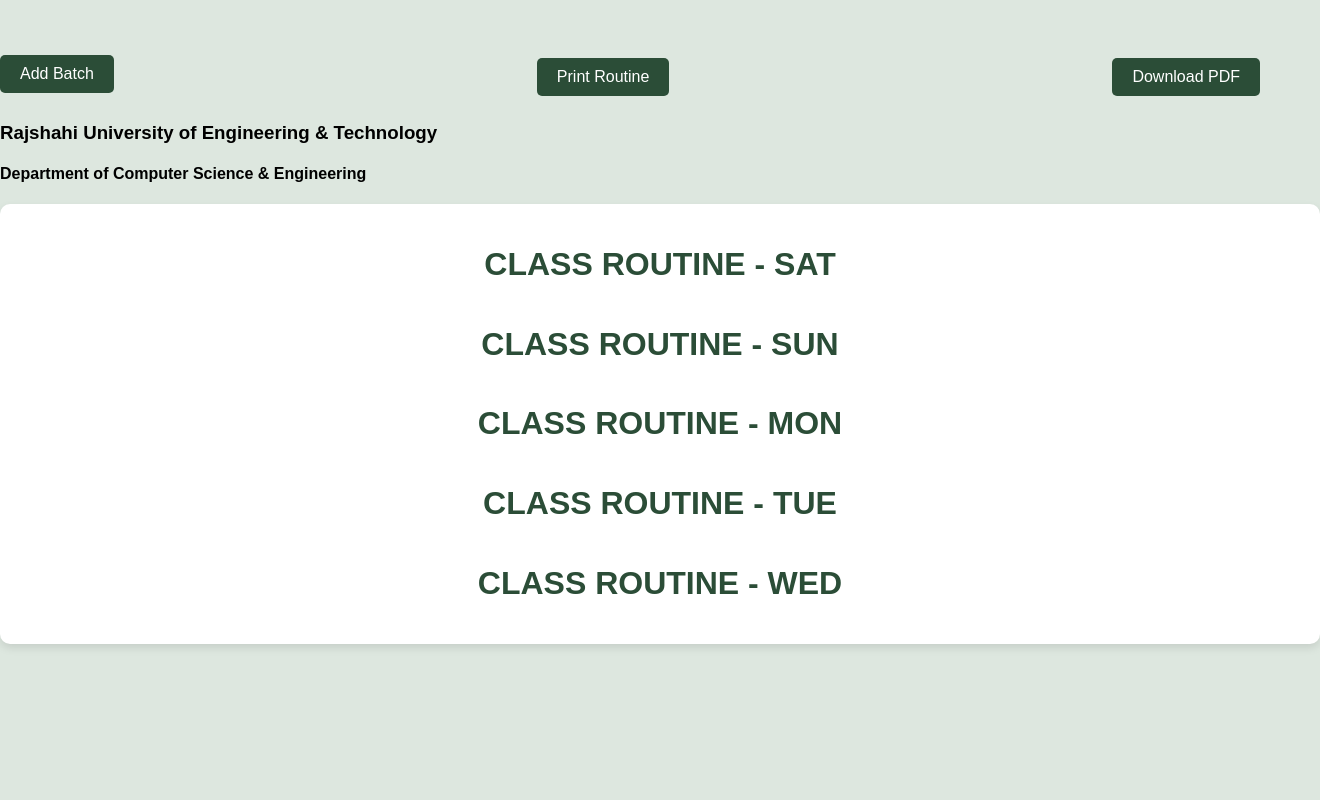
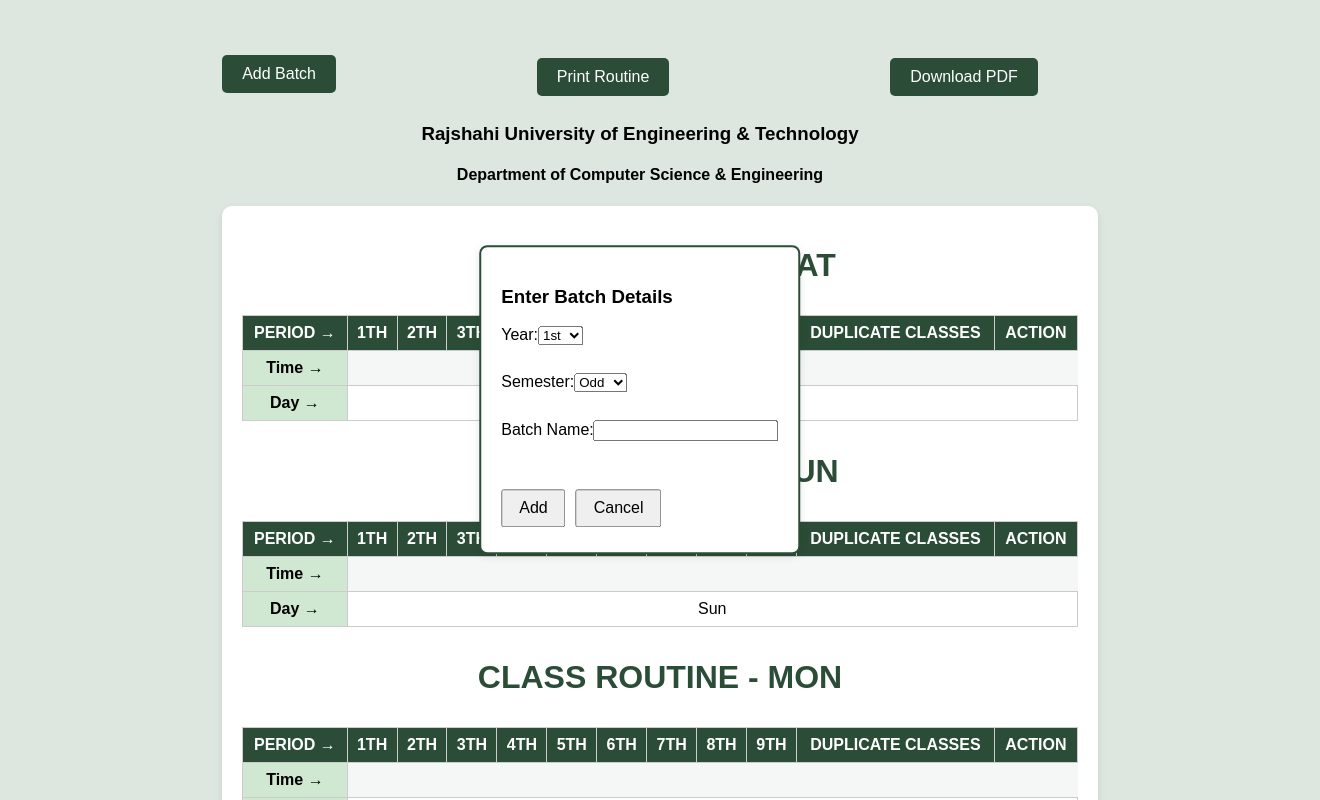
Before and after one commit to MyshaAhmed/CS-Routine, a React (Create React App) app: page / in a window 1280 px wide. Both pictures are taken after a click on the button "Add Batch". Shown: the top 800 px of the page, 1320 px wide, since content can reach past the window. Built offline with nearby package versions, Linux system fonts and the light colour scheme.

Commit message:
add batch btn fixed

```diff
--- a/src/App.js
+++ b/src/App.js
@@ -13,44 +13,54 @@ function App() {
   const [showBatchPopup, setShowBatchPopup] = useState(false);
   const [showEditPopup, setShowEditPopup] = useState(false);
 
-  // Add batch handler
+  const getLightColor = () => {
+    const hue = Math.floor(Math.random() * 360);
+    return `hsl(${hue}, 50%, 85%)`;
+  };
+
   const addBatch = (batchData) => {
     const newBatch = {
       ...batchData,
       id: Date.now(),
       color: getLightColor()
     };
-    setBatches([...batches, newBatch]);
+    setBatches(prev => [...prev, newBatch]);
     setShowBatchPopup(false);
   };
 
-  // Cell click handler
   const handleCellClick = (cellInfo) => {
     setSelectedCell(cellInfo);
     setShowEditPopup(true);
   };
 
-  // Print handler
   const handlePrint = () => {
+    const elementsToHide = document.querySelectorAll('.no-print');
+    elementsToHide.forEach(el => el.style.display = 'none');
     window.print();
+    elementsToHide.forEach(el => el.style.display = '');
   };
 
-  // PDF download handler
   const handleDownloadPDF = () => {
     const element = document.querySelector('.table-container');
     const opt = {
       margin: [5, 5, 5, 5],
       filename: 'class-routine.pdf',
       image: { type: 'jpeg', quality: 0.95 },
-      html2canvas: { scale: 2, useCORS: true },
-      jsPDF: { unit: 'mm', format: 'a3', orientation: 'landscape' }
+      html2canvas: {
+        scale: 2,
+        useCORS: true,
+        logging: true,
+      },
+      jsPDF: {
+        unit: 'mm',
+        format: 'a3',
+        orientation: 'landscape',
+        compressPDF: true
+      },
+      pagebreak: { mode: ['avoid-all', 'css', 'legacy'] }
     };
+
     html2pdf().set(opt).from(element).save();
-  };
-
-  // Generate light color for batches
-  const getLightColor = () => {
-    return `rgb(255, 255, 255)`;
   };
 
   return (
@@ -61,7 +71,7 @@ function App() {
         onDownloadPDF={handleDownloadPDF}
       />
 
-      <div className="header">
+      <div className="header" style={{ textAlign: 'center', margin: '20px 0' }}>
         <h3>Rajshahi University of Engineering & Technology</h3>
         <h4>Department of Computer Science & Engineering</h4>
       </div>
@@ -88,8 +98,8 @@ function App() {
         <EditPopup
           cellData={selectedCell}
           onClose={() => setShowEditPopup(false)}
-          onSave={() => {
-            // Implement save logic
+          onSave={(updatedData) => {
+            // Implement cell save logic here
             setShowEditPopup(false);
           }}
         />
--- a/src/components/BatchPopup.jsx
+++ b/src/components/BatchPopup.jsx
@@ -1,51 +1,79 @@
-import React from 'react';
+import React, { useState } from 'react';
 
 const BatchPopup = ({ onClose, onAdd }) => {
-  const [batchData, setBatchData] = React.useState({
+  const [formData, setFormData] = useState({
     year: '1st',
     semester: 'Odd',
     name: ''
   });
 
-  const handleSubmit = () => {
-    onAdd(batchData);
-    onClose();
+  const handleSubmit = (e) => {
+    e.preventDefault();
+    if (!formData.name.trim()) {
+      alert('Please enter a batch name');
+      return;
+    }
+    onAdd(formData);
   };
 
   return (
-    <div className="popup">
+    <div className="popup" style={{
+      position: 'fixed',
+      top: '50%',
+      left: '50%',
+      transform: 'translate(-50%, -50%)',
+      backgroundColor: 'white',
+      padding: '20px',
+      border: '2px solid #2b4d37'
+    }}>
       <h3>Enter Batch Details</h3>
-      <label>Year:
+      <form onSubmit={handleSubmit}>
+        <label>
+          Year:
           <select
-          value={batchData.year}
-          onChange={(e) => setBatchData({...batchData, year: e.target.value})}
+            value={formData.year}
+            onChange={e => setFormData({...formData, year: e.target.value})}
           >
-          <option>1st</option>
-          <option>2nd</option>
-          <option>3rd</option>
-          <option>4th</option>
+            {['1st', '2nd', '3rd', '4th'].map(year => (
+              <option key={year} value={year}>{year}</option>
+            ))}
           </select>
-      </label><br />
-      <label>Semester:
+        </label>
+        <br />
+
+        <label>
+          Semester:
           <select
-          value={batchData.semester}
-          onChange={(e) => setBatchData({...batchData, semester: e.target.value})}
+            value={formData.semester}
+            onChange={e => setFormData({...formData, semester: e.target.value})}
           >
-          <option>Odd</option>
-          <option>Even</option>
+            {['Odd', 'Even'].map(sem => (
+              <option key={sem} value={sem}>{sem}</option>
+            ))}
           </select>
-      </label><br />
-      <label>Batch Name:
+        </label>
+        <br />
+
+        <label>
+          Batch Name:
           <input
             type="text"
-          value={batchData.name}
-          onChange={(e) => setBatchData({...batchData, name: e.target.value})}
+            value={formData.name}
+            onChange={e => setFormData({...formData, name: e.target.value})}
+            required
           />
-      </label><br />
-      <button onClick={handleSubmit}>Add</button>
-      <button onClick={onClose}>Cancel</button>
+        </label>
+        <br />
+
+        <div style={{ marginTop: '15px' }}>
+          <button type="submit">Add</button>
+          <button type="button" onClick={onClose} style={{ marginLeft: '10px' }}>
+            Cancel
+          </button>
+        </div>
+      </form>
     </div>
   );
 };
 
-export default BatchPopup;  // Add this line
+export default BatchPopup;
--- a/src/components/DayTable.jsx
+++ b/src/components/DayTable.jsx
@@ -1,43 +1,72 @@
-import { useState, useEffect } from 'react';
+import React, { useEffect } from 'react';
 
 const DayTable = ({ day, batches, onCellClick }) => {
-  const [tableData, setTableData] = useState([]);
-
   useEffect(() => {
-    // Initialize table structure
-    const initializeTable = () => {
-      const data = [];
-      // Add your table initialization logic here
-      return data;
-    };
-    setTableData(initializeTable());
+    // Add any initialization logic here
   }, [batches]);
 
   return (
     <div className={`table-${day}`}>
-      <h1>Class Routine - {day.toUpperCase()}</h1>
+      <div style={{ display: 'flex', justifyContent: 'center', alignItems: 'center' }}>
+        <h1>CLASS ROUTINE - {day.toUpperCase()}</h1>
+      </div>
+
       <table id={`dynamicTable-${day}`} className="dynamicTable">
-        {/* Table header */}
         <thead>
-          {/* Add your header rows here */}
+          <tr>
+            <th>Period →</th>
+            {[...Array(9)].map((_, i) => <th key={i}>{i+1}th</th>)}
+            <th className="no-print">Duplicate Classes</th>
+            <th className="no-print">Action</th>
+          </tr>
+          <tr>
+            <td id="highlight">Time →</td>
+            {/* Add time slots here */}
+          </tr>
+          <tr>
+            <td id="highlight">Day →</td>
+            <td style={{ justifyContent: 'center' }} colSpan="11">
+              {day.charAt(0).toUpperCase() + day.slice(1)}
+            </td>
+          </tr>
         </thead>
 
-        {/* Table body */}
         <tbody>
-          {batches.map(batch => (
+          {batches.map((batch, index) => (
             <React.Fragment key={batch.id}>
-              {/* Render batch rows */}
-              <tr>
-                <td>{batch.year} Year<br/>{batch.semester} Semester</td>
-                {[...Array(9)].map((_, i) => (
-                  <td
-                    key={i}
-                    onClick={() => onCellClick({ day, period: i+1, batchId: batch.id })}
-                  >
-                    {/* Cell content */}
+              {['A section', 'B section', 'C section'].map((section, i) => (
+                <tr key={`${batch.id}-${i}`} style={{ backgroundColor: batch.color }}>
+                  <td>
+                    {batch.year} Year<br/>
+                    {batch.semester} Semester<br/>
+                    {section}<br/>
+                    ({batch.name})
                   </td>
-                ))}
-              </tr>
+                  {[...Array(9)].map((_, period) => (
+                    <td
+                      key={period}
+                      onClick={() => onCellClick({
+                        day,
+                        period: period + 1,
+                        batchId: batch.id,
+                        section
+                      })}
+                    >
+                      {/* Cell content */}
+                    </td>
+                  ))}
+                  {i === 0 && (
+                    <td className="no-print">
+                      <button
+                        onClick={() => {/* Add delete logic */}}
+                        style={{ margin: '5px 0' }}
+                      >
+                        Delete
+                      </button>
+                    </td>
+                  )}
+                </tr>
+              ))}
             </React.Fragment>
           ))}
         </tbody>
--- a/src/styles/main.css
+++ b/src/styles/main.css
@@ -1,9 +1,21 @@
 body {
     font-family: Arial, sans-serif;
     background-color: #dde7df;
-    justify-content: center;
+    display: flex;
+    flex-direction: column;
+    align-items: center;
+    min-height: 100vh;
+    margin: 0;
+}
 
+.dynamicTable {
+    width: 100%;
+    max-width: 1600px;
+    margin: 10px auto;
+    border-collapse: collapse;
+    background: #f5f7f6;
 }
+
 table {
     width: 1600px; /* Fixed width */
     border-collapse: collapse;
@@ -15,22 +27,19 @@ h1 {
     color: #2b4d37;
     text-transform: uppercase;
 }
-td, th {
+
+th, td {
     border: 1px solid #ccc;
+    padding: 8px;
     text-align: center;
-    padding: 5px;
-    width: 8.3%; /* Fixed column width */
-    min-height: 50px; /* Fixed row height */
-    overflow: hidden;
-    font: 14px sans-serif;
-    text-wrap:balance;
+}
 
+td {
+    background: white;
+    cursor: pointer;
+    min-height: 50px;
 }
-td{
-    background: #ffffff ;
-    font-size: 14px;
-    line-height: 1.4;
-}
+
 th {
     background: #2b4d37;
     color: white;
@@ -41,16 +50,12 @@ th {
     cursor: default !important;
     font: 12px sans-serif;
 }
-.container {
-    overflow-x: auto; /* Horizontal scroll */
-    white-space: nowrap;
-    background: white;
-    width: 95%;
-    max-width: 1200px;
+.table-container {
+    width: 100%;
+    max-width: 1600px;
+    margin: 0 auto;
     padding: 20px;
-    border-radius: 10px;
-    box-shadow: 0 4px 8px rgba(0, 0, 0, 0.1);
-    text-align: center;
+    overflow-x: auto;
 }
 button {
     margin: 5px 0;
@@ -58,18 +63,13 @@ button {
     font-size: 16px;
 }
 .popup {
-    display: none;
-    position: fixed;
-    top: 50%;
-    left: 50%;
-    transform: translate(-50%, -50%);
     background: white;
     padding: 20px;
-    border: 2px solid #2b4d37;
-    box-shadow: 0 0 10px rgba(0, 0, 0, 0.2);
-    border-radius: 10px;
+    border-radius: 8px;
+    box-shadow: 0 2px 10px rgba(0,0,0,0.1);
     z-index: 1000;
 }
+
 .popup label {
     display: block;
     margin-bottom: 10px;
@@ -121,85 +121,3 @@ button {
     border-radius: 5px;
     margin-right: 20px;
 }
-
-@media print {
-    body {
-        background-color: white;
-        margin: 0;
-        padding: 0;
-    }
-    .add-batch-div, .popup, .report-cell, button, .no-print {
-        display: none !important;
-    }
-    .table-container {
-        box-shadow: none;
-        padding: 0;
-        margin: 0;
-        overflow: visible !important;
-        page-break-after: always;
-        width: 100% !important;
-        max-width: 100% !important;
-        overflow-x: visible !important;
-    }
-
-    .dynamicTable {
-        width: 100%;
-        font-size: 10px; /* Make fonts smaller for printing */
-        table-layout: fixed;
-        page-break-inside: avoid;
-        margin: 0 0 30px 0;
-    }
-    table {
-        page-break-inside: avoid;
-        margin-bottom: 20px;
-        table-layout: fixed !important;
-        width: 100% !important;
-        max-width: 100% !important;
-    }
-    td, th {
-        padding: 3px 2px;
-        font-size: 10px;
-        word-wrap: break-word;
-        line-height: 1.2;
-        width: 11% !important; /* Each column gets equal width */
-        max-width: 11% !important;
-        overflow: hidden !important;
-        white-space: normal !important;
-        box-sizing: border-box !important;
-        page-break-inside: avoid !important;
-    }
-
-    td:first-child, th:first-child {
-        width: 12% !important; /* First column slightly wider for batch info */
-    }
-
-    /* Force specific width for 9th period column */
-    th:nth-child(10), td:nth-child(10) {
-        width: 11% !important;
-        max-width: 11% !important;
-        overflow: hidden !important;
-    }
-
-    h1 {
-        font-size: 16px;
-        margin: 5px 0;
-    }
-    .day-heading {
-        page-break-before: always;
-        margin-top: 15px;
-    }
-    .table-sat h1 {
-        page-break-before: avoid;
-    }
-    /* Ensure each day's table stays together */
-    .table-sat, .table-sun, .table-mon, .table-tue, .table-wed {
-        page-break-inside: avoid;
-        page-break-after: always;
-    }
-
-    #highlight {
-        background-color: #d0e7d2 !important;
-        -webkit-print-color-adjust: exact;
-        print-color-adjust: exact;
-    }
-}
```
Lines whose indentation alone changed are shown as unchanged.
